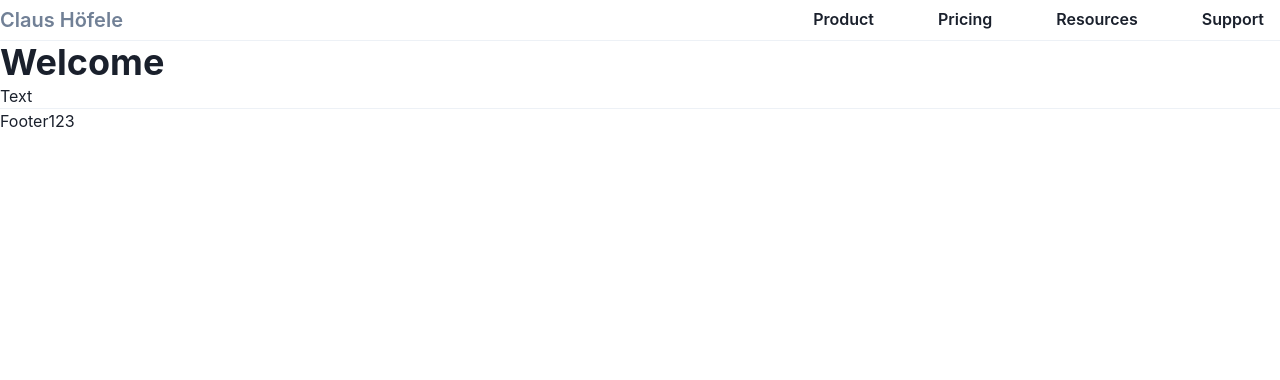
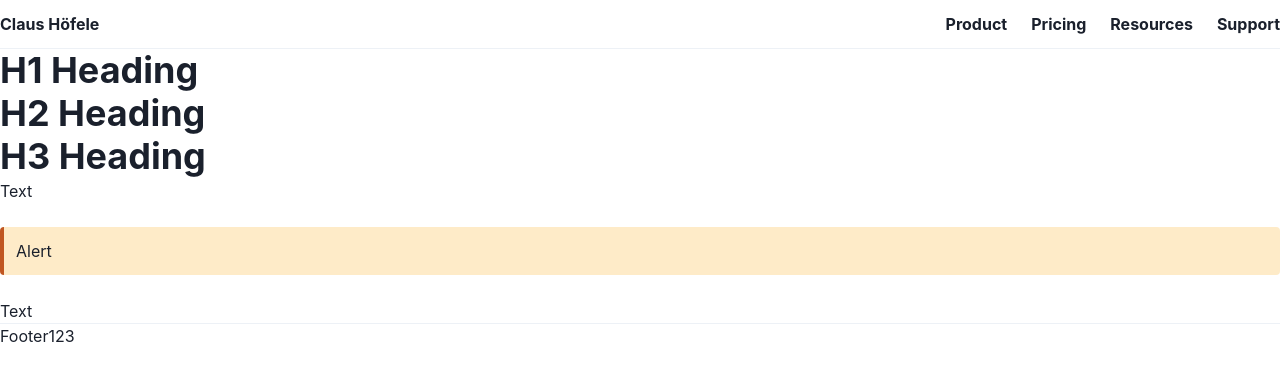
Before and after one commit to choefele/claushoefele.com, a Next.js app: page / in a window 1280 px wide. Shown: the top 380 px of the page. Built offline with nearby package versions, Linux system fonts and the light colour scheme.

Commit message:
Improve header

```diff
--- a/src/components/header.tsx
+++ b/src/components/header.tsx
@@ -1,36 +1,44 @@
-import {
-  Box,
-  Button,
-  ButtonGroup,
-  Divider,
-  HStack,
-  IconButton,
-  Link,
-  Show,
-} from '@chakra-ui/react';
+import { Box, Divider, HStack, IconButton, Link, Show } from '@chakra-ui/react';
 import NextLink from 'next/link';
 import { FiMenu } from 'react-icons/fi';
+
+function NavItem({
+  href,
+  children,
+}: {
+  href: string;
+  children: React.ReactNode;
+}): JSX.Element {
+  return (
+    <Box as="li">
+      <Link as={NextLink} href={href}>
+        {children}
+      </Link>
+    </Box>
+  );
+}
 
 export default function Header(): JSX.Element {
   return (
     <Box as="header">
       <Box as="nav">
-        <HStack as="ul" justify="space-between">
-          <Button as="li" variant="link" fontSize="xl">
-            <Link as={NextLink} href="/">
-              Claus Höfele
-            </Link>
-          </Button>
+        <HStack
+          as="ul"
+          justify="space-between"
+          fontSize="md"
+          fontWeight="bold"
+          listStyleType="none"
+          height="3rem"
+        >
+          <NavItem href="/">Claus Höfele</NavItem>
           <Show above="md">
-            <ButtonGroup variant="ghost" spacing="8">
+            <HStack spacing="1.5rem">
               {['Product', 'Pricing', 'Resources', 'Support'].map((item) => (
-                <Button as="li" key={item}>
-                  <Link as={NextLink} href="#">
-                    {item}
-                  </Link>
-                </Button>
+                <NavItem key={item} href="#">
+                  {item}
+                </NavItem>
               ))}
-            </ButtonGroup>
+            </HStack>
           </Show>
           <Show below="md">
             <IconButton
--- a/src/pages/_app.tsx
+++ b/src/pages/_app.tsx
@@ -6,13 +6,15 @@ import Footer from '../components/footer';
 
 export default function App({ Component, pageProps }: AppProps) {
   return (
-    <ChakraProvider>
+    <>
       <Head>
         <link rel="icon" href="/favicon.ico" />
       </Head>
-      <Header />
-      <Component {...pageProps} />
-      <Footer />
-    </ChakraProvider>
+      <ChakraProvider>
+        <Header />
+        <Component {...pageProps} />
+        <Footer />
+      </ChakraProvider>
+    </>
   );
 }
--- a/src/pages/index.tsx
+++ b/src/pages/index.tsx
@@ -1,5 +1,5 @@
 import Head from 'next/head';
-import { Heading, Text } from '@chakra-ui/react';
+import { Alert, Heading, Text } from '@chakra-ui/react';
 
 export default function Home(): JSX.Element {
   return (
@@ -9,8 +9,21 @@ export default function Home(): JSX.Element {
       </Head>
 
       <main>
-        <Heading as="h1">Welcome</Heading>
-
+        <Heading as="h1">H1 Heading</Heading>
+        <Heading as="h2">H2 Heading</Heading>
+        <Heading as="h3">H3 Heading</Heading>
+        <Text>Text</Text>
+        <Alert
+          mt="4"
+          role="none"
+          status="warning"
+          variant="left-accent"
+          as="blockquote"
+          rounded="4px"
+          my="1.5rem"
+        >
+          Alert
+        </Alert>
         <Text>Text</Text>
       </main>
     </>
```
